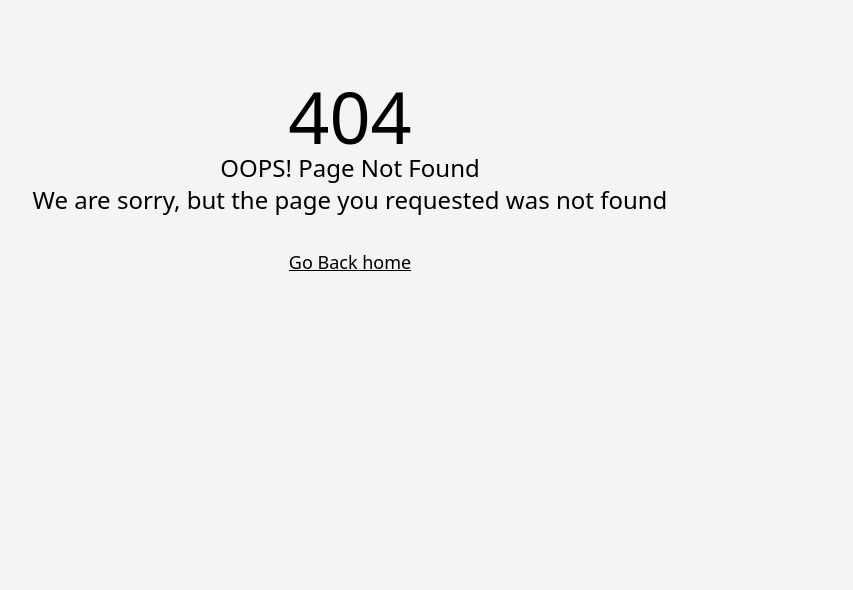
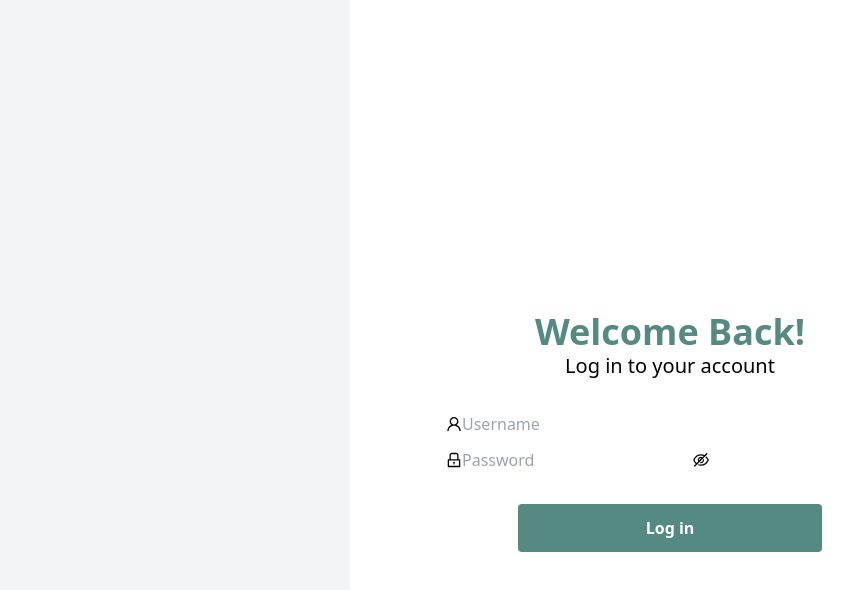
Before and after one commit to anushikchakhoyan/magazine-website, a React (Create React App) app: page /login in a window 1280 px wide. Before the commit this address led to /login#/404. Shown: the top 590 px of the page, without its empty margins (290-1143 px from the left). Built offline with nearby package versions, Linux system fonts and the light colour scheme.

Commit message:
Updated routes

```diff
--- a/package.json
+++ b/package.json
@@ -31,7 +31,7 @@
   },
   "scripts": {
     "start": "craco start",
-    "build": "react-scripts build",
+    "build": "craco build",
     "test": "react-scripts test",
     "eject": "react-scripts eject",
     "predeploy": "yarn run build",
--- a/src/components/Layout/Sidebar/index.js
+++ b/src/components/Layout/Sidebar/index.js
@@ -8,7 +8,7 @@ const Sidebar = () => {
     return (
         <div className="m-3 lg:m-0 lg:w-48 bg-white content-wrapper flex lg:block">
             <NavLink
-                to="/users"
+                to="/"
                 exact
                 activeClassName="border-green-600 lg:bg-gray-200 hover:border-green-600"
                 className="group flex items-center mr-4 lg:mr-0 py-3 px-6 border-b-4 lg:border-b-0 lg:border-r-4 border-white hover:bg-gray-200 hover:text-green-600 hover:border-gray-200"
--- a/src/pages/Login/index.js
+++ b/src/pages/Login/index.js
@@ -26,7 +26,7 @@ const Login = ({location}) => {
                 if (location.state && location.state.from) {
                     return history.push(location.state.from);
                 } else {
-                    return history.push('/users');
+                    return history.push('/');
                 }
             } else {
                return <Redirect to='/login' />
--- a/src/pages/NotFound/index.js
+++ b/src/pages/NotFound/index.js
@@ -13,7 +13,7 @@ const NotFound = () => {
             <p className="text-center text-2xl">
                 {t('notFound.desc')}
             </p>
-            <Link to="/users" className="mt-8 d-block">
+            <Link to="/" className="mt-8 d-block">
                 <button className="text-lg underline">{t('goBack')}</button>
             </Link>
         </div>
--- a/src/routes/index.js
+++ b/src/routes/index.js
@@ -14,7 +14,7 @@ const Routes = ({ t }) => {
     return (
         <Switch>
             <PublicRoute exact path="/login" component={Login} title={t('login')} />
-            <PrivateRoute exact path="/users" component={Users} title={t('users')} />
+            <PrivateRoute exact path="/" component={Users} title={t('users')} />
             <PrivateRoute exact path="/posts" component={Posts} title={t('posts')} />
             <Route exact path="/404" title={t('notFound')} component={NotFound}/>
             <Redirect to="/404"/>
```
Also changed, not shown: public/404.html (added, +40 -0 lines), src/index.js (+4 -3 lines).
